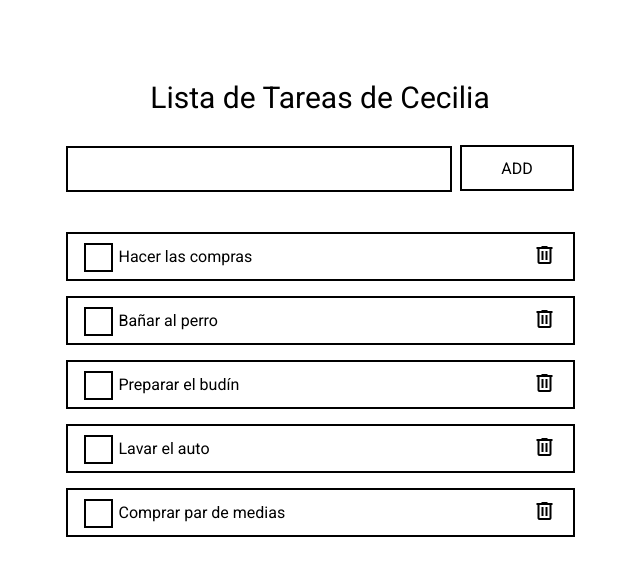
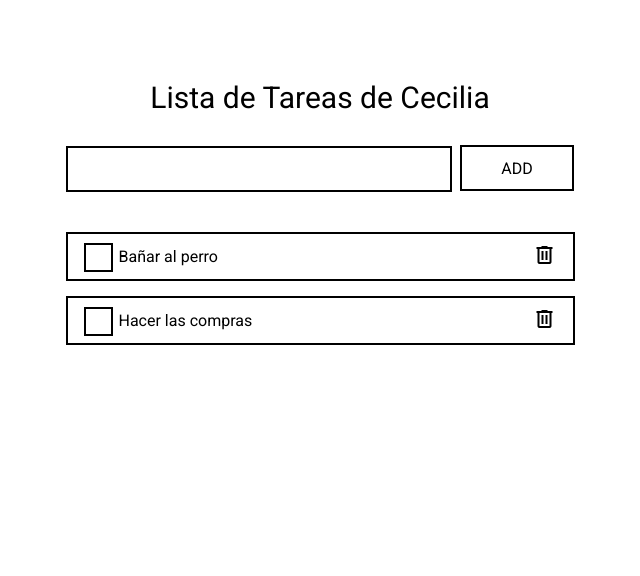
Before and after one commit to CeciliaCarlon/Bootcamp_Frontend, an Angular app in the folder ManosALaObra2/: page / in a window 1280 px wide. Shown: the top 576 px of the page, without its empty margins (320-960 px from the left). Built offline with nearby package versions, Linux system fonts and the light colour scheme.

Commit message:
Se agrega la visualización de los datos por medio de iteración y la estructura del json para las tareas.

```diff
--- a/ManosALaObra2/src/app/components/agregar-tarea/agregar-tarea.component.html
+++ b/ManosALaObra2/src/app/components/agregar-tarea/agregar-tarea.component.html
@@ -1,4 +1,4 @@
 <div class="formAgregarTarea">
-    <input class="inputAgregarTarea" type="text">
+    <input class="inputAgregarTarea" type="text" #nombreTarea>
     <button class="btnAgregarTarea">ADD</button>
 </div>
--- a/ManosALaObra2/src/app/components/agregar-tarea/agregar-tarea.component.ts
+++ b/ManosALaObra2/src/app/components/agregar-tarea/agregar-tarea.component.ts
@@ -12,4 +12,5 @@ export class AgregarTareaComponent implements OnInit {
   ngOnInit(): void {
   }
 
+
 }
--- a/ManosALaObra2/src/app/components/formulario-tareas/formulario-tareas.component.html
+++ b/ManosALaObra2/src/app/components/formulario-tareas/formulario-tareas.component.html
@@ -1,9 +1,15 @@
 <div class="formTareas">
     <p class="titulo">Lista de Tareas de Cecilia</p>
     <app-agregar-tarea></app-agregar-tarea>
+    <div *ngFor="let t of tareas">
+        <app-lista-tareas-creadas [tarea]="t.nombreTarea"></app-lista-tareas-creadas>
+    </div>
+
+    <!--
     <app-lista-tareas-creadas [tarea]="tarea1"></app-lista-tareas-creadas>
     <app-lista-tareas-creadas [tarea]="tarea2"></app-lista-tareas-creadas>
     <app-lista-tareas-creadas [tarea]="tarea3"></app-lista-tareas-creadas>
-    <app-lista-tareas-creadas [tarea]="tarea4"></app-lista-tareas-creadas> <!-- Se trae una variable del TS y se muestra en el componente hijo -->
-    <app-lista-tareas-creadas [tarea]="'Comprar par de medias'"></app-lista-tareas-creadas> <!-- Se envía al componente hijo un string como "prop" -->
+    <app-lista-tareas-creadas [tarea]="tarea4"></app-lista-tareas-creadas>  Se trae una variable del TS y se muestra en el componente hijo
+    <app-lista-tareas-creadas [tarea]="'Comprar par de medias'"></app-lista-tareas-creadas> Se envía al componente hijo un string como "prop"
+    -->
 </div>
--- a/ManosALaObra2/src/app/components/formulario-tareas/formulario-tareas.component.ts
+++ b/ManosALaObra2/src/app/components/formulario-tareas/formulario-tareas.component.ts
@@ -1,21 +1,50 @@
 import { Component, OnInit } from '@angular/core';
+
+export interface EstructuraTarea {
+  id : number ;
+  nombreTarea : string ;
+  checked : boolean ;
+}
 
 @Component({
   selector: 'app-formulario-tareas',
   templateUrl: './formulario-tareas.component.html',
   styleUrls: ['./formulario-tareas.component.scss']
 })
+
 export class FormularioTareasComponent implements OnInit {
 
   //Variables
-  tarea1= "Hacer las compras";
-  tarea2= "Bañar al perro";
-  tarea3= "Preparar el budín";
-  tarea4= "Lavar el auto";
+  protected tareas: Array<any>;
 
-  constructor() { }
+  constructor() {
+    this.tareas = new Array();
+    let tarea1 : EstructuraTarea = {
+      id: this.tareas.length,
+      nombreTarea : "Bañar al perro",
+      checked : false,
+    }
+    this.tareas = new Array();
+    let tarea2 : EstructuraTarea = {
+      id: this.tareas.length,
+      nombreTarea : "Hacer las compras",
+      checked : false,
+    }
+    this.tareas.push(tarea1);
+    this.tareas.push(tarea2);
+  }
 
   ngOnInit(): void {
   }
 
+  agregarTarea(ID: number, NOMBRE: string, CHECKED: boolean): void {
+    let nuevaTarea : EstructuraTarea ={
+      id: ID,
+      nombreTarea : NOMBRE,
+      checked : CHECKED,
+    };
+    this.tareas.push(nuevaTarea);
+  }
+
+
 }
```
